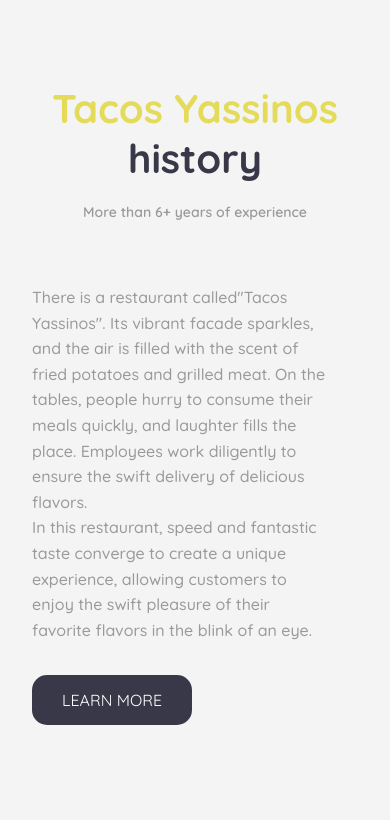
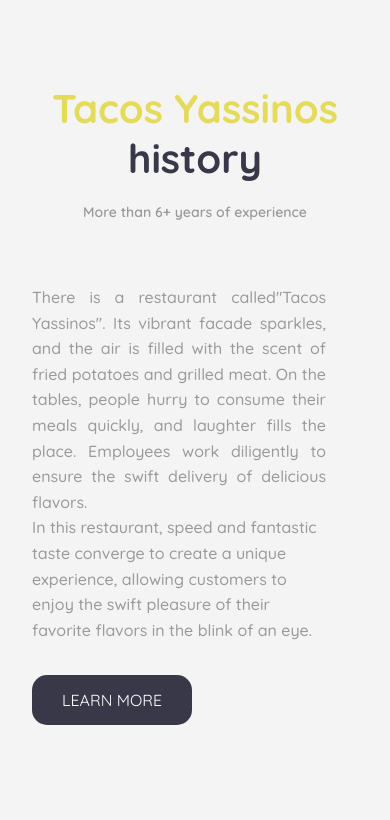
Before and after one commit to Mhamed-Khebit/restaurant, a PHP site: page / in a window 390 px wide. Shown: the part 845-1665 px from the top of the page. Run offline with PHP 8.4, Linux system fonts and the light colour scheme; some libraries are stand-ins or nearby versions.

Commit message:
Update style.css

```diff
--- a/style.css
+++ b/style.css
@@ -524,6 +524,9 @@ form button {
     #about img {
       display: none;
     }
+        .pp{
+      text-align: justify;
+    }
     #offers {
       height: auto;
       padding: 30px 10px;
```
